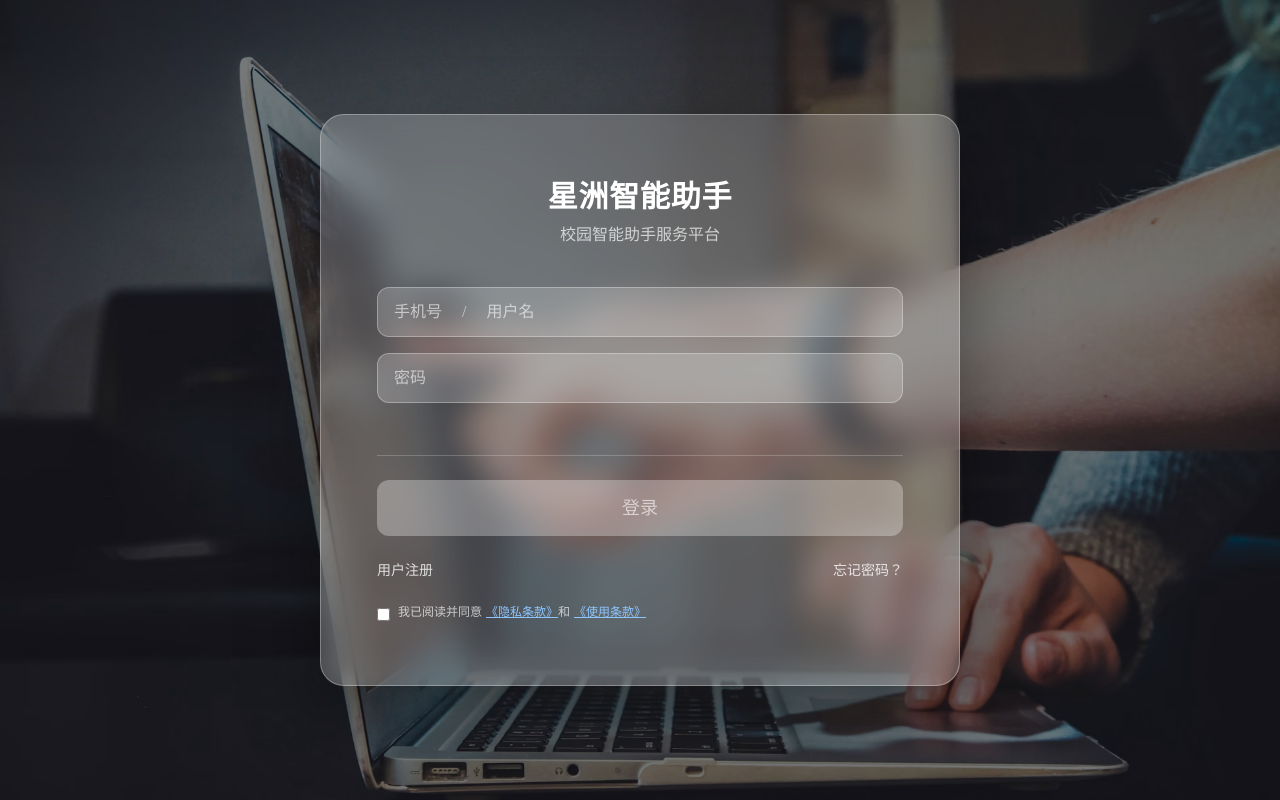
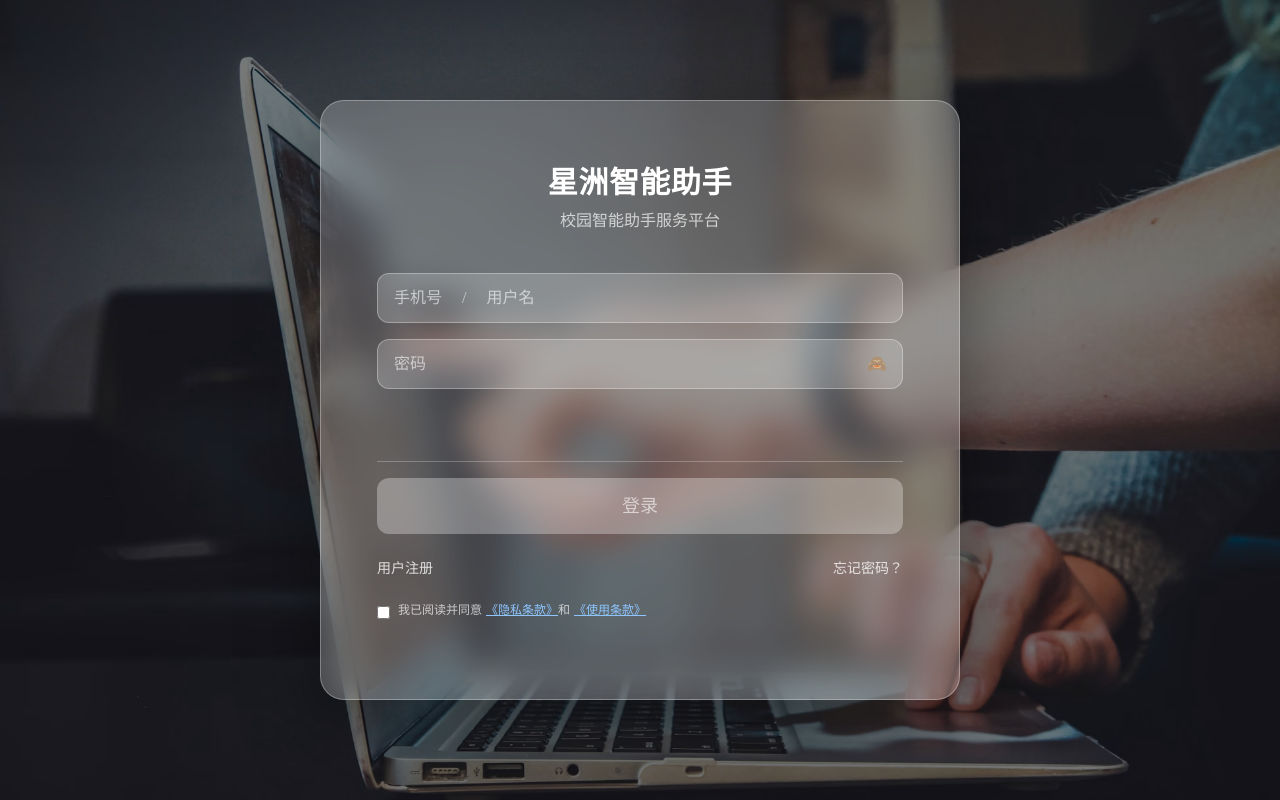
Before and after one commit to AsePal/SinoSEA-Vite, a React (Vite) app: page /login in a window 1280 px wide. Built offline with nearby package versions, Linux system fonts and the light colour scheme; no server answers; the HTML template or start-up script is replaced by a standard one.

Commit message:
修复了登录框的错误提示的冲突，提升了使用体验

```diff
--- a/src/index.css
+++ b/src/index.css
@@ -46,7 +46,7 @@ body {
   border-radius: 9999px;
   transition: background 0.2s ease;
 }
-
+/*注册页的注册成功手绘图标*/
 .chat-scroll:hover::-webkit-scrollbar-thumb {
   background: rgba(255, 255, 255, 0.45);
 }
@@ -75,3 +75,14 @@ body {
     stroke-dashoffset: 0;
   }
 }
+/*CSS 禁用浏览器自带的密码眼睛*/
+/* Edge / IE（Chromium & 老 Edge 都管） */
+input[type="password"]::-ms-reveal,
+input[type="password"]::-ms-clear {
+  display: none;
+}
+
+/* Chrome / Safari / Chromium */
+input[type="password"]::-webkit-textfield-decoration-container {
+  display: none;
+}
--- a/src/pages/Login.tsx
+++ b/src/pages/Login.tsx
@@ -1,6 +1,7 @@
-import { useState } from 'react';
+import { useState, useEffect } from 'react';
 import { Link, useNavigate } from 'react-router-dom';
 import API, { apiRequest } from '../utils/apiConfig';
+
 
 export default function Login() {
   const [account, setAccount] = useState('');
@@ -10,7 +11,31 @@ export default function Login() {
   const [loading, setLoading] = useState(false);
   const [capsLockOn, setCapsLockOn] = useState(false);
 
+  //密码查看事件
+  const [showPassword, setShowPassword] = useState(false);
+
   const navigate = useNavigate();
+  //密码框聚焦
+  const [passwordFocused, setPasswordFocused] = useState(false);
+
+  //键盘事件监听
+  useEffect(() => {
+    const handleKeyEvent = (e: KeyboardEvent) => {
+      setCapsLockOn(e.getModifierState('CapsLock'));
+    };
+
+    window.addEventListener('keydown', handleKeyEvent);
+    window.addEventListener('keyup', handleKeyEvent);
+
+    return () => {
+      window.removeEventListener('keydown', handleKeyEvent);
+      window.removeEventListener('keyup', handleKeyEvent);
+    };
+  }, []);
+
+  const clearError = () => {
+    if (error) setError('');
+  };
 
   const handleLogin = async () => {
     if (!agreed) {
@@ -65,7 +90,7 @@ export default function Login() {
       {/* 登录卡片 */}
       <div className="relative z-10 w-full max-w-2xl px-4 ">
         <div
-          className=" min-h-[570px] rounded-3xl bg-white/20 backdrop-blur-lg
+          className=" min-h-[600px] rounded-3xl bg-white/20 backdrop-blur-lg
             border border-white/30 shadow-[0_30px_80px_rgba(0,0,0,0.45)] px-14 py-16 text-white
           "
         >
@@ -92,18 +117,17 @@ export default function Login() {
             "
             placeholder="手机号 / 用户名"
             value={account}
+            onFocus={clearError}
             onChange={(e) =>
               setAccount(e.currentTarget.value.replace(/\s/g, ''))
             }
           />
           {/* 密码 */}
+          <div className="relative w-full mb-2">
             <input
-            type="password"
-            className="
-              w-full mb-2 px-4 py-3
-              rounded-xl
-              bg-white/20
-              text-white
+              type={showPassword ? 'text' : 'password'}
+              className=" w-full px-4 py-3 pr-12
+              rounded-xl bg-white/20 text-white
              placeholder-white/60
              border border-white/30
              focus:outline-none
@@ -112,11 +136,31 @@ export default function Login() {
             "
               placeholder="密码"
               value={password}
+              onFocus={() => {
+                clearError();
+                setPasswordFocused(true);
+              }}
+              onBlur={() => setPasswordFocused(false)}
               onChange={(e) =>
                 setPassword(e.currentTarget.value.replace(/\s/g, ''))
               }
-            onKeyUp={(e) => setCapsLockOn(e.getModifierState('CapsLock'))}
             />
+
+            {/* 👁️ 小眼睛：永远显示 */}
+            <button
+              type="button"
+              onClick={() => setShowPassword((v) => !v)}
+              className="
+             absolute right-4 top-1/2 -translate-y-1/2
+             text-white/60 hover:text-white
+             transition
+            "
+              tabIndex={-1}
+            >
+              {showPassword ? '🧐' : '🙈'}
+            </button>
+          </div>
+
           {/* 错误提示占位区 */}
           <div className="min-h-[20px] mb-2 transition-opacity duration-200">
             {error && (
@@ -126,15 +170,24 @@ export default function Login() {
             )}
           </div>
 
-          {capsLockOn && (
-            <div className="text-amber-300 text-sm mb-3">
+
+          <div className="h-[20px] mb-3">
+            <div
+              className={` text-amber-300 text-sm transition-opacity duration-200
+             ${passwordFocused && capsLockOn ? 'opacity-100' : 'opacity-0'}
+            `}
+            >
               ⚠️ 大写锁定已开启（Caps Lock）
             </div>
-          )}
-          {/* 分隔线 */}
-          <div className="my-6 flex items-center">
-            <div className="flex-1 h-px bg-white/20" />
           </div>
+
+
+
+          {/* 错误提示与操作区分隔线 */}
+          <div className="my-4 flex items-center">
+            <div className="flex-1 h-px bg-white/25" />
+          </div>
+
 
 
           {/* 主登录按钮 */}
```
Lines whose indentation alone changed are shown as unchanged.
